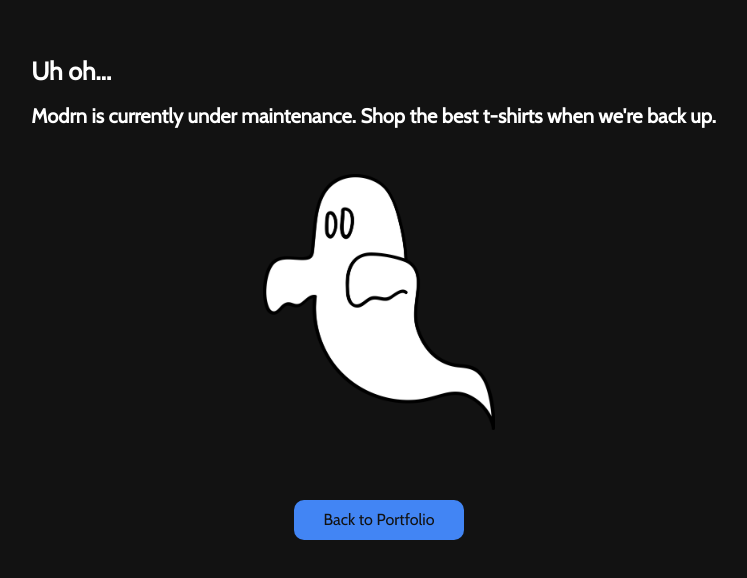
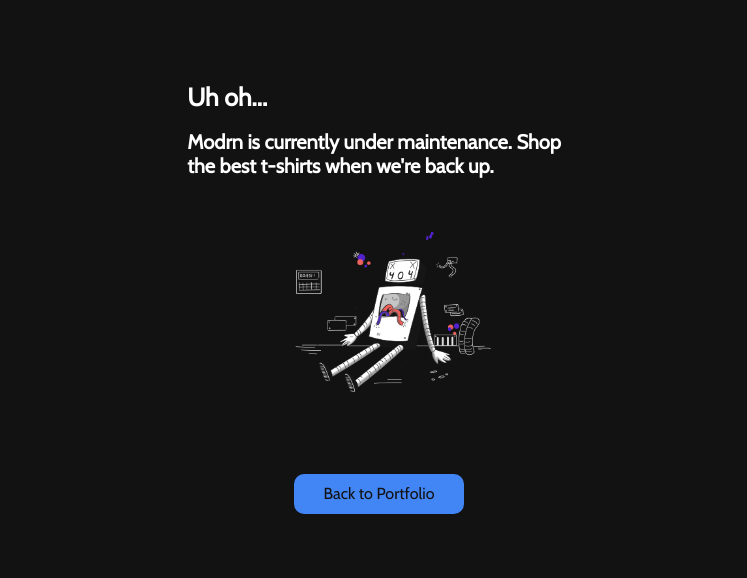
Before and after one commit to Gage-Dev/Modrn, a plain HTML site: page index.html in a window 1280 px wide. Shown: the part 110-688 px from the top of the page, without its empty margins (261-1008 px from the left). Drawn offline with nearby package versions, Linux system fonts and the light colour scheme.

Commit message:
img & style update

```diff
--- a/index.css
+++ b/index.css
@@ -14,7 +14,7 @@
   h1 {
     color: #fff;
     font-size: 25px;
-    width: 60%;
+    width: 80%;
     text-align: left;
     margin-bottom: 1px;
   }
@@ -22,12 +22,12 @@
   h2 {
     color: #fff;
     font-size: 20px;
-    width: 60%;
+    width: 80%;
     text-align: left;
   }
 
-  .ghost {
-    width: 20%;
+  .error {
+    width: 50%;
     margin-top: 30px;
     margin-bottom: 30px;
   }
@@ -37,6 +37,7 @@
     display: flex;
     flex-direction: column;
     align-items: center;
+    width: 70%;
   }
 
   .button {
--- a/index.html
+++ b/index.html
@@ -11,7 +11,7 @@
     <div class="container">
         <h1>Uh oh...</h1>
         <h2>Modrn is currently under maintenance. Shop the best t-shirts when we're back up.</h2>
-        <img class="ghost" src="/Assets/ghosts-1775548_1280.png">
+        <img class="error" src="/Assets/pixeltrue-error-1.png">
         <a class="button" href="https://gagebc.netlify.app">Back to Portfolio</a>
     </div>
 </body>
```
Also changed, not shown: Assets/pixeltrue-error-1.png (added), 1 other file.
